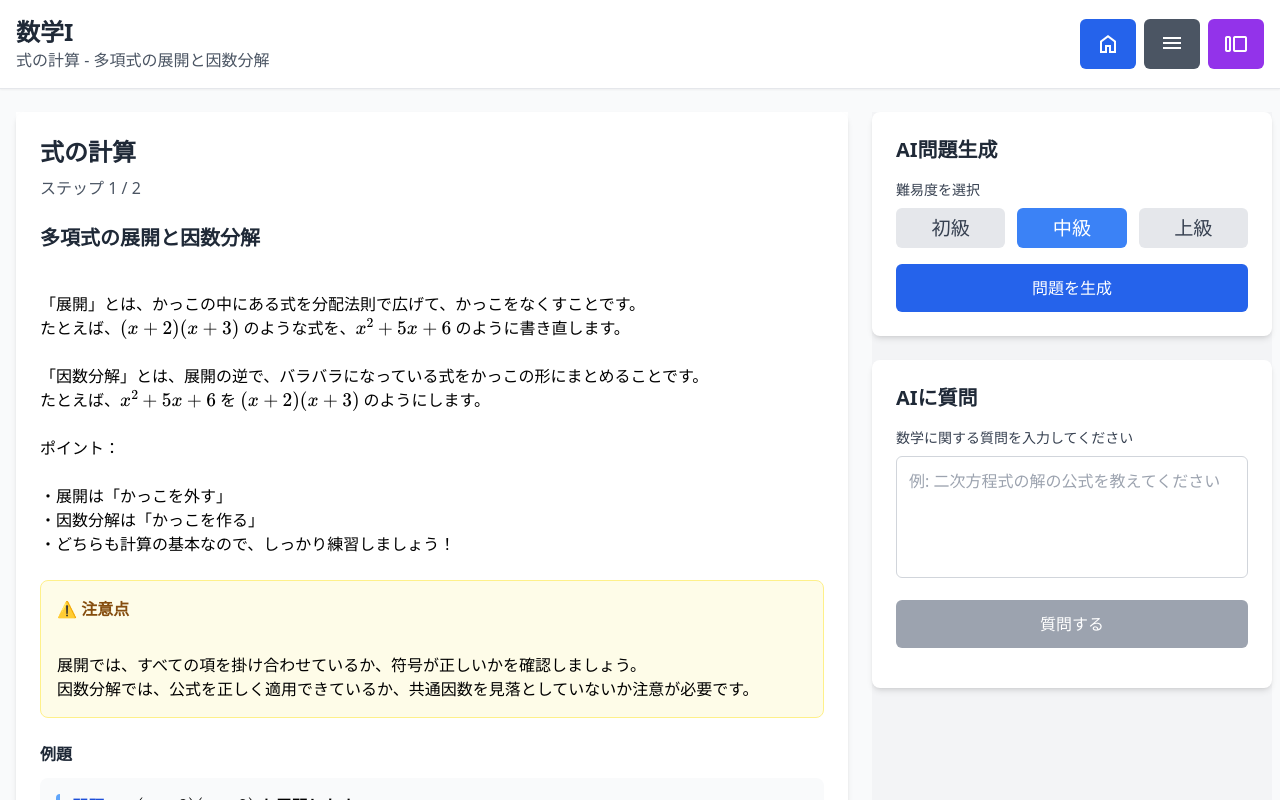
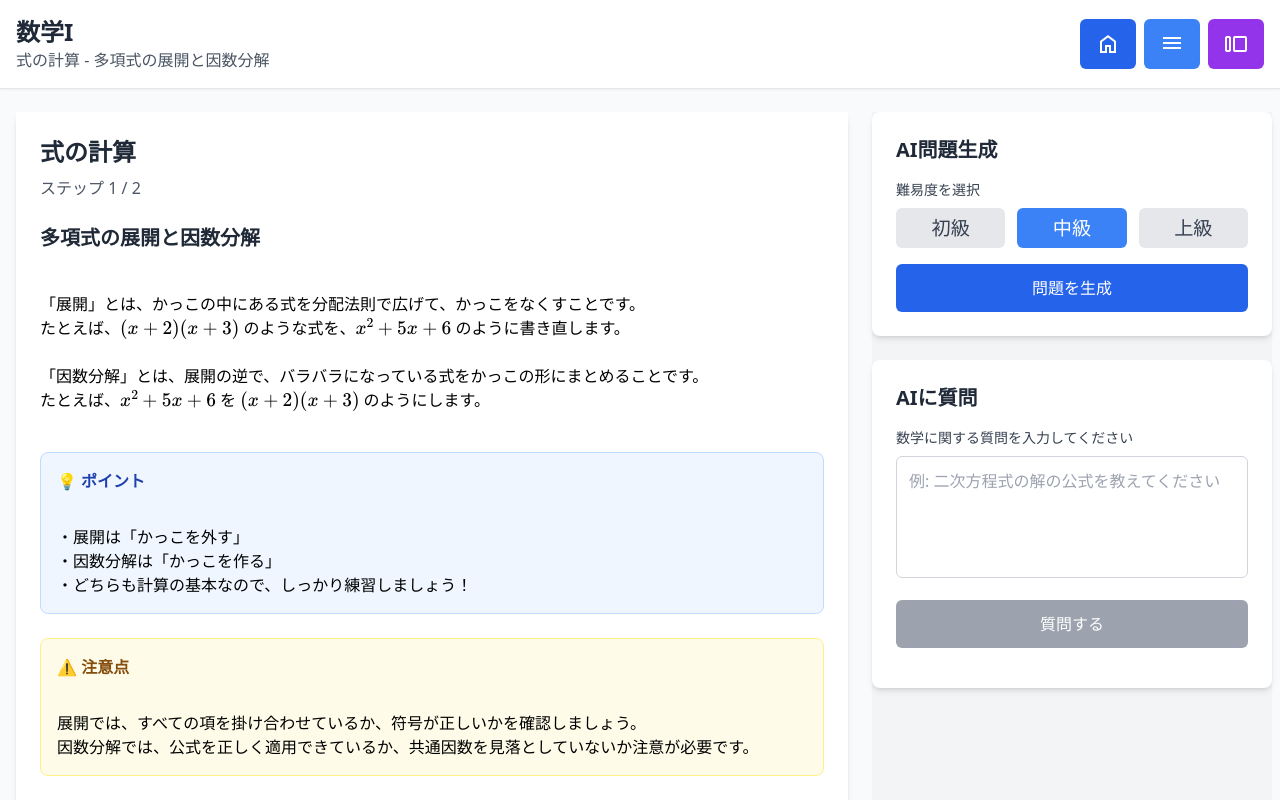
Before and after one commit to ajikaze/math-app, a React (Vite) app: page / in a window 1280 px wide. Both pictures are taken after a click on the button "数学I". Shown: the top 800 px of the page. Built offline with nearby package versions, Linux system fonts and the light colour scheme.

Commit message:
LessonViewerコンポーネントにおいて、数式の「ポイント」を検出して分割表示する機能を追加しました。また、SubjectPageコンポーネントのレイアウト切り替えボタンのスタイルを青色に変更しました。

```diff
--- a/src/components/LessonViewer.tsx
+++ b/src/components/LessonViewer.tsx
@@ -66,9 +66,36 @@ export const LessonViewer: React.FC<LessonViewerProps> = ({
                 </h3>
 
                 <div className="prose max-w-none break-words">
-                    <MathJaxDisplay
-                        content={toLatexMath(currentStep.explanation)}
-                    />
+                    {/* ポイント：以降を検出して分割表示 */}
+                    {(() => {
+                        const explanation = toLatexMath(
+                            currentStep.explanation
+                        );
+                        const pointIdx = explanation.indexOf("ポイント：");
+                        if (pointIdx === -1) {
+                            return <MathJaxDisplay content={explanation} />;
+                        } else {
+                            const before = explanation.slice(0, pointIdx);
+                            const after = explanation.slice(pointIdx);
+                            return (
+                                <>
+                                    <MathJaxDisplay content={before} />
+                                    <div className="mt-4 p-4 bg-blue-50 border border-blue-200 rounded-lg">
+                                        <div className="font-semibold text-blue-800 mb-2 flex items-center">
+                                            <span className="mr-1">💡</span>
+                                            ポイント
+                                        </div>
+                                        <MathJaxDisplay
+                                            content={after
+                                                .replace(/^ポイント：/, "")
+                                                .replace(/^ポイント/, "")
+                                                .replace(/^<br\s*\/?\s*>/, "")}
+                                        />
+                                    </div>
+                                </>
+                            );
+                        }
+                    })()}
                 </div>
             </div>
 
--- a/src/pages/SubjectPage.tsx
+++ b/src/pages/SubjectPage.tsx
@@ -104,7 +104,7 @@ export const SubjectPage: React.FC<SubjectPageProps> = ({
                                 onClick={() =>
                                     setShowTableOfContents(!showTableOfContents)
                                 }
-                                className="px-4 py-2 bg-gray-600 text-white rounded-md hover:bg-gray-700 transition-colors"
+                                className="px-4 py-2 bg-blue-500 text-white rounded-md hover:bg-blue-600 transition-colors"
                             >
                                 <span
                                     className="material-symbols-outlined text-2xl"
```
